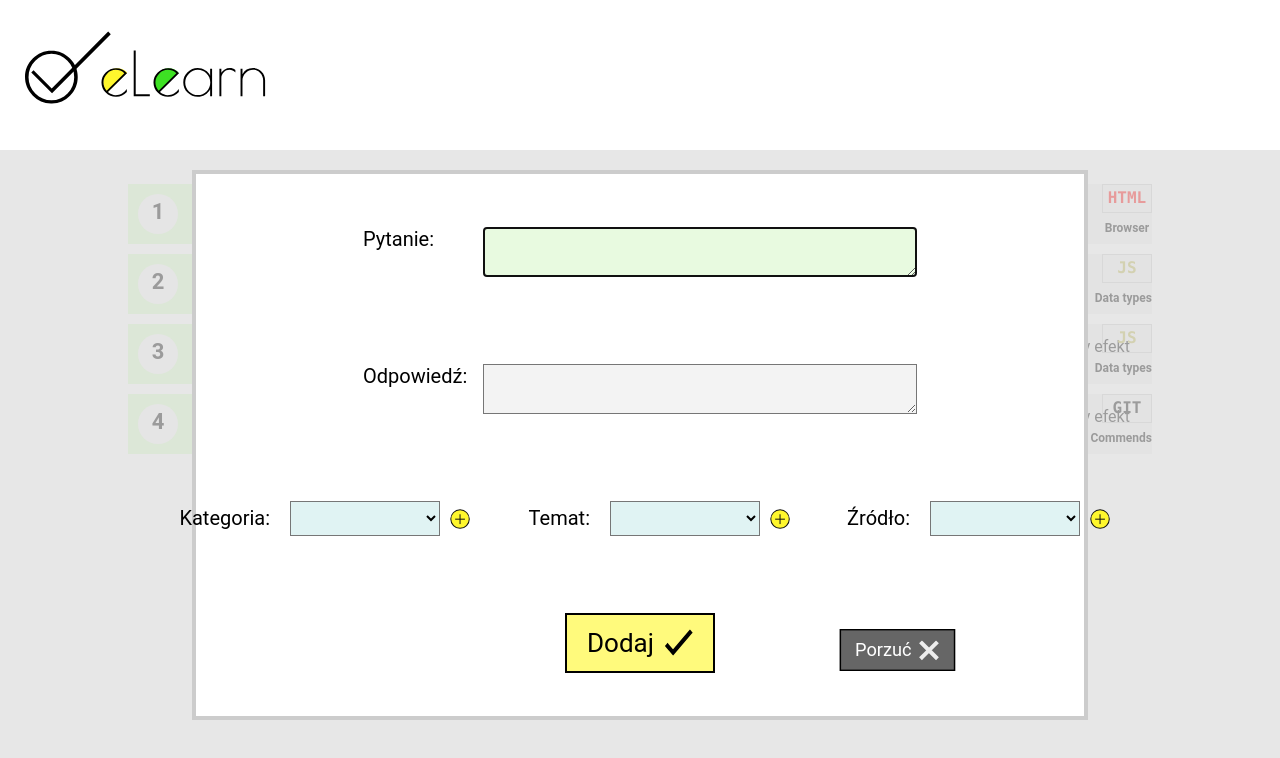
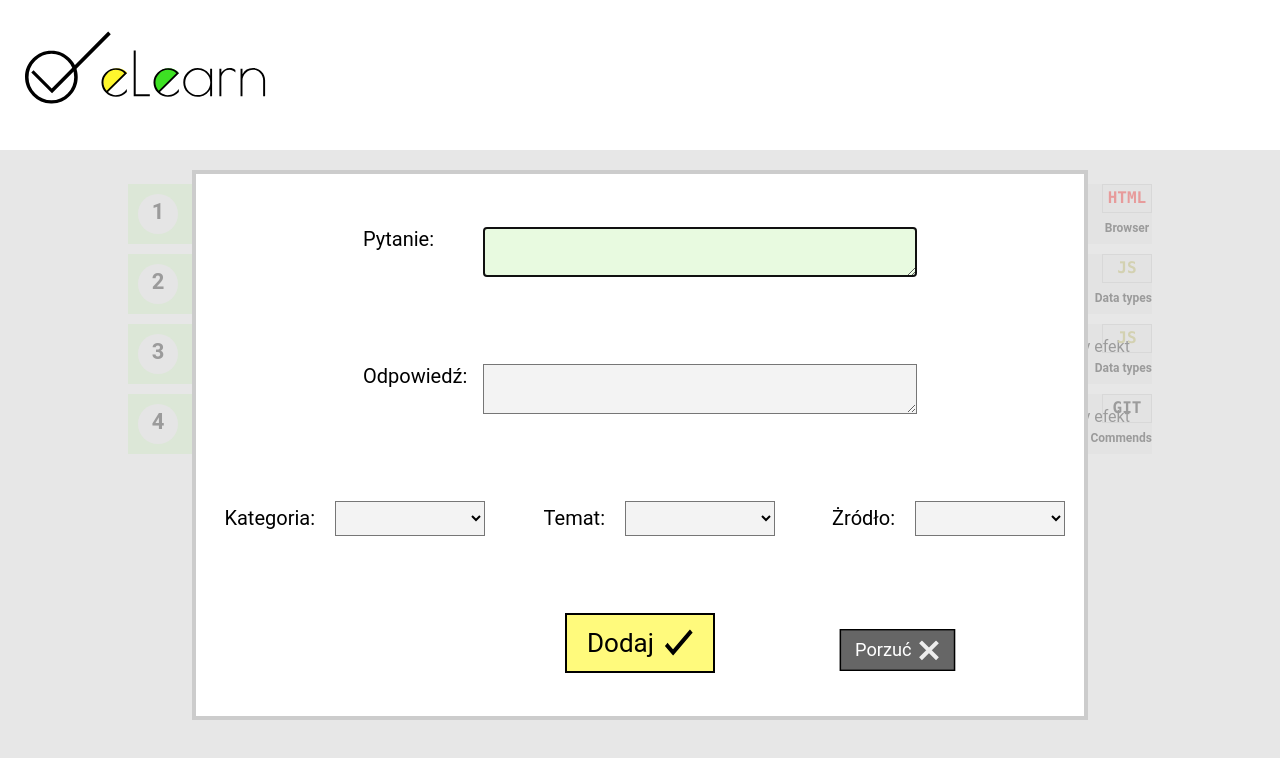
Before and after one commit to kargeb/eLearn, a React (Create React App) app: page /questions in a window 1280 px wide. Both pictures are taken after a click on the button "Dodaj". Shown: the top 758 px of the page. Built offline with nearby package versions, Linux system fonts and the light colour scheme.

Commit message:
add useDropdwon, remove cancel button from edit question form

```diff
--- a/src/assets/dummyData/questions.json
+++ b/src/assets/dummyData/questions.json
@@ -3,7 +3,7 @@
     "question": "jak otworzyc pusta strone w chrome",
     "answer": "about:blank",
     "category": "HTML",
-    "subject": "Browser",
+    "topic": "Browser",
     "source": "samuraj",
     "id": 1582808702000
   },
@@ -11,7 +11,7 @@
     "question": "efekt poelcenia: typeof null",
     "answer": "object - oficjlany błąd JSowy, NULL jest typu NULL",
     "category": "JS",
-    "subject": "Data types",
+    "topic": "Data types",
     "source": "samuraj",
     "id": 1582808703000
   },
@@ -19,7 +19,7 @@
     "question": "efekt polecenia: typeof function",
     "answer": "function - mimo, że jest to object, nie jest to błąd tylko zamierzony efekt",
     "category": "JS",
-    "subject": "Data types",
+    "topic": "Data types",
     "source": "samuraj",
     "id": 1582808704000
   },
@@ -27,7 +27,7 @@
     "question": "efekt polecenia: typeof function",
     "answer": "function - mimo, że jest to object, nie jest to błąd tylko zamierzony efekt",
     "category": "GIT",
-    "subject": "Commends",
+    "topic": "Commends",
     "source": "samuraj",
     "id": 1582808705000
   }
--- a/src/components/atoms/select/Select.jsx
+++ b/src/components/atoms/select/Select.jsx
@@ -9,7 +9,6 @@ import Label from '../label/Label';
 const StyledWrapper = styled.div`
   display: flex;
   margin: 10px;
-  /* background-color: blue; */
 `;
 
 const StyledSelect = styled.select`
@@ -20,17 +19,6 @@ const StyledSelect = styled.select`
   option {
     background-color: rgba(196, 196, 196, 0.2);
   }
-`;
-
-// const StyledOption = styled.option`
-//   background-color: rgba(196, 196, 196, 0.2);
-// `;
-
-const StyledIcon = styled(Icon)`
-  margin-top: 8px;
-  width: 20px;
-  height: 20px;
-  cursor: pointer;
 `;
 
 const StyledAddSelectForm = styled.div`
@@ -77,7 +65,9 @@ const Select = ({ category, options, gotValue, setValue, addOption }) => {
         value={gotValue}
         onChange={e => setValue(e.target.value)}
       >
-        <option disabled hidden />
+        <option disabled hidden>
+          {' '}
+        </option>
         {options.map(option => (
           <option key={option}>{option}</option>
         ))}
@@ -118,12 +108,14 @@ Select.propTypes = {
   category: PropTypes.string.isRequired,
   options: PropTypes.arrayOf(PropTypes.string).isRequired,
   gotValue: PropTypes.string,
-  setValue: PropTypes.func
+  setValue: PropTypes.func,
+  addOption: PropTypes.func
 };
 
 Select.defaultProps = {
   gotValue: '',
-  setValue: null
+  setValue: null,
+  addOption: () => {}
 };
 
 export default Select;
--- /dev/null
+++ b/src/components/hooks/useDropdown.jsx
@@ -0,0 +1,48 @@
+import React, { useState } from 'react';
+import styled from 'styled-components';
+import Label from '../atoms/label/Label';
+
+const StyledSelect = styled.select`
+  width: 150px;
+  background-color: rgba(196, 196, 196, 0.2);
+  height: 35px;
+
+  option {
+    background-color: rgba(196, 196, 196, 0.2);
+  }
+`;
+
+const StyledWrapper = styled.div`
+  display: flex;
+  margin: 10px;
+`;
+
+const useDropdown = (label, options, defaultState) => {
+  const [state, setState] = useState(defaultState);
+
+  const id = `useDropdown-${label}`;
+
+  const Dropdown = () => (
+    <StyledWrapper>
+      <Label select htmlFor={id}>
+        {label}:
+      </Label>
+      <StyledSelect
+        id={id}
+        value={state}
+        onChange={e => setState(e.target.value)}
+      >
+        <option disabled hidden>
+          {' '}
+        </option>
+        {options.map(option => (
+          <option key={option}>{option}</option>
+        ))}
+      </StyledSelect>
+    </StyledWrapper>
+  );
+
+  return [state, Dropdown, setState];
+};
+
+export default useDropdown;
--- a/src/components/molecules/Question/Question.jsx
+++ b/src/components/molecules/Question/Question.jsx
@@ -4,12 +4,9 @@ import styled from 'styled-components';
 
 const StyledWrapper = styled.div`
   margin: 10px auto;
-  /* padding: 10px;
-  background-color: #999; */
   width: 80vw;
   min-height: 50px;
   display: flex;
-  /* filter: blur(8px); */
 `;
 
 const StyledQuestion = styled.div`
@@ -19,7 +16,6 @@ const StyledQuestion = styled.div`
   width: 40%;
   padding: 10px;
   font-family: Roboto;
-  /* font-style: 600; */
   font-weight: 500;
   font-size: 18px;
   line-height: 36px;
@@ -30,7 +26,6 @@ const StyledAnswer = styled.div`
   white-space: pre-wrap;
   background-color: rgba(196, 196, 196, 0.2);
   width: 60%;
-  /* font-family: 'Open Sans'; */
   font-family: Roboto;
   font-style: normal;
   font-weight: 400;
@@ -81,7 +76,6 @@ const StyledSubjectFiled = styled.div`
   min-width: 50px;
   height: 29px;
   font-weight: bold;
-  /* border: 1px solid #ccc; */
   text-align: center;
   font-size: 12px;
 `;
@@ -92,7 +86,6 @@ const StyledSourceFiled = styled.div`
   left: 75%;
   min-width: 50px;
   height: 29px;
-  /* font-weight: bold; */
   border: 1px solid #ccc;
   text-align: center;
   font-size: 12px;
@@ -104,7 +97,6 @@ const StyledDateFiled = styled.div`
   left: 75%;
   min-width: 50px;
   height: 29px;
-  /* font-weight: bold; */
   border: 1px solid #ccc;
   text-align: center;
   font-style: italic;
@@ -118,7 +110,7 @@ const getDatefromId = id => {
 };
 
 const Question = ({ item, index, removeQuestion, turnOnEditMode }) => {
-  const { question, answer, category, id, subject, source } = item;
+  const { question, answer, category, id, topic, source } = item;
 
   return (
     <StyledWrapper>
@@ -139,7 +131,7 @@ const Question = ({ item, index, removeQuestion, turnOnEditMode }) => {
           <code>{category}</code>
         </StyledCategoryFiled>
         <StyledSubjectFiled>
-          <span>{subject}</span>
+          <span>{topic}</span>
         </StyledSubjectFiled>
         <StyledSourceFiled>
           <span>{source}</span>
@@ -158,17 +150,12 @@ Question.propTypes = {
     answer: PropTypes.string.isRequired,
     category: PropTypes.string.isRequired,
     id: PropTypes.number.isRequired,
-    subject: PropTypes.string.isRequired,
+    topic: PropTypes.string.isRequired,
     source: PropTypes.string
   }).isRequired,
-  index: PropTypes.number.isRequired
+  index: PropTypes.number.isRequired,
+  removeQuestion: PropTypes.func.isRequired,
+  turnOnEditMode: PropTypes.func.isRequired
 };
 
 export default Question;
-
-// item: PropTypes.exact({
-//   question: PropTypes.string.isRequired,
-//   answer: PropTypes.string.isRequired,
-//   category: PropTypes.string.isRequired,
-//   id: PropTypes.number.isRequired
-// })
--- a/src/components/organisms/NewQuestionForm/NewQuestionForm.jsx
+++ b/src/components/organisms/NewQuestionForm/NewQuestionForm.jsx
@@ -1,14 +1,13 @@
 import React, { useState, useRef, useEffect } from 'react';
 import PropTypes from 'prop-types';
 import styled from 'styled-components';
-import Input from '../../atoms/input/Input';
-import Select from '../../atoms/select/Select';
 import Button from '../../atoms/buttons/Button';
 import Icon from '../../atoms/icons/Icon';
 import cancelIcon from '../../../assets/images/CancelIcon.svg';
 import confirmIcon from '../../../assets/images/ConfirmIcon.svg';
 import Label from '../../atoms/label/Label';
 import TextArea from '../../atoms/input/TextArea';
+import useDropdown from '../../hooks/useDropdown';
 
 // import useInput from '../../atoms/input/useInput';
 
@@ -94,53 +93,33 @@ const NewQuestionForm = ({
 }) => {
   const [question, setQuestion] = useState(defaultQuestion.question);
   const [answer, setAnswer] = useState(defaultQuestion.answer);
-  const [category, setCategory] = useState(defaultQuestion.category);
-  const [subject, setSubject] = useState(defaultQuestion.subject);
-  const [source, setSource] = useState(defaultQuestion.source);
   const [emptyFieldsPrompt, setEmptyFildsPrompt] = useState(false);
 
-  const [categoryOptions, setCategoryOptions] = useState([
-    'JS',
-    'HTML',
-    'GIT',
-    'React'
-  ]);
-  const [topicOptions, setTopicOptions] = useState([
-    'Funkcje',
-    'Tablice',
-    'Hooki',
-    'Komendy',
-    'Other'
-  ]);
-  const [sourceOptions, setSourceOptions] = useState([
-    'Samuraj',
-    'ModernJS',
-    'Roman',
-    'Doc',
-    'Other'
-  ]);
+  const categories = ['JS', 'HTML', 'GIT', 'React'];
+  const topics = ['Funkcje', 'Tablice', 'Hooki', 'Komendy', 'Other'];
+  const sources = ['Samuraj', 'ModernJS', 'Roman', 'Doc', 'Other'];
+
+  const [category, CategoryDropdown, setCategory] = useDropdown(
+    'Kategoria',
+    categories,
+    defaultQuestion.category
+  );
+  const [topic, TopicDropdown, setTopic] = useDropdown(
+    'Temat',
+    topics,
+    defaultQuestion.topic
+  );
+  const [source, SourceDropdown, setSource] = useDropdown(
+    'Żródło',
+    sources,
+    defaultQuestion.source
+  );
 
   const inputRef = useRef();
 
   useEffect(() => {
     inputRef.current.focus();
   }, []);
-
-  const addOption = (Category, newOption) => {
-    switch (Category) {
-      case 'Kategoria':
-        setCategoryOptions(prevState => [...prevState, newOption]);
-        break;
-      case 'Temat':
-        setTopicOptions(prevState => [...prevState, newOption]);
-        break;
-      case 'Źródło':
-        setSourceOptions(prevState => [...prevState, newOption]);
-        break;
-      default:
-        break;
-    }
-  };
 
   const resetStates = () => {
     setQuestion('');
@@ -154,12 +133,12 @@ const NewQuestionForm = ({
       question,
       answer,
       category,
-      subject,
+      topic,
       source,
       id: +new Date() // date as number for example: 1582808704000
     };
 
-    if (question && answer && category && subject && source) {
+    if (question && answer && category && topic && source) {
       addNewQuestion(newQuestion);
       resetStates();
       inputRef.current.focus();
@@ -175,12 +154,12 @@ const NewQuestionForm = ({
       question,
       answer,
       category,
-      subject,
+      topic,
       source,
       id
     };
 
-    if (question && answer && category && subject && source) {
+    if (question && answer && category && topic && source) {
       editQuestion(editedQuestion);
       toggleFormVisibility();
     } else {
@@ -189,8 +168,7 @@ const NewQuestionForm = ({
   };
 
   return (
-    <>
-      {console.log('2323')}
+    <div>
       <StyledBackground />
       <StyledFormWrapper>
         <StyledInputWrapper>
@@ -210,41 +188,10 @@ const NewQuestionForm = ({
             onChange={e => setAnswer(e.target.value)}
           />
         </StyledInputWrapper>
-        {/* <Input
-          refProp={inputRef}
-          label="Pytanie: "
-          name="questionInput"
-          gotValue={question}
-          setValue={setQuestion}
-        /> */}
-        {/* <Input
-          label="Odpowiedź: "
-          name="answerInput"
-          gotValue={answer}
-          setValue={setAnswer}
-        /> */}
         <StyledSelectsWrapper>
-          <Select
-            category="Kategoria"
-            addOption={addOption}
-            options={categoryOptions}
-            gotValue={category}
-            setValue={setCategory}
-          />
-          <Select
-            category="Temat"
-            addOption={addOption}
-            options={topicOptions}
-            gotValue={subject}
-            setValue={setSubject}
-          />
-          <Select
-            category="Źródło"
-            addOption={addOption}
-            options={sourceOptions}
-            gotValue={source}
-            setValue={setSource}
-          />
+          <CategoryDropdown />
+          <TopicDropdown />
+          <SourceDropdown />
         </StyledSelectsWrapper>
         <StyledButtonWrapper>
           {editMode ? (
@@ -261,14 +208,16 @@ const NewQuestionForm = ({
               <Icon horizontalGap icon={confirmIcon} />
             </StyledAddButton>
           )}
-          <StyledCancelButton onClick={toggleFormVisibility} type="button">
-            Porzuć
-            <Icon horizontalGap icon={cancelIcon} />
-          </StyledCancelButton>
+          {!editMode && (
+            <StyledCancelButton onClick={toggleFormVisibility} type="button">
+              Porzuć
+              <Icon horizontalGap icon={cancelIcon} />
+            </StyledCancelButton>
+          )}
         </StyledButtonWrapper>
         {emptyFieldsPrompt && <StyledPrompt>Są puste pola!</StyledPrompt>}
       </StyledFormWrapper>
-    </>
+    </div>
   );
 };
 
--- a/src/views/QuestionsView/QuestionsView.jsx
+++ b/src/views/QuestionsView/QuestionsView.jsx
@@ -31,7 +31,7 @@ const QuestionsView = () => {
 
   const editQuestion = editedQuestion => {
     const newQuestions = questions.map(question => {
-      if (question.id == editedQuestion.id) {
+      if (question.id === editedQuestion.id) {
         const edited = { ...editedQuestion };
         return edited;
       }
@@ -49,7 +49,7 @@ const QuestionsView = () => {
 
   const turnOnEditMode = id => {
     setEditMode(true);
-    const pointedQuestion = questions.filter(question => question.id == id);
+    const pointedQuestion = questions.filter(question => question.id === id);
     setEditingQuestion(pointedQuestion[0]);
     toggleFormVisibility();
   };
@@ -58,7 +58,7 @@ const QuestionsView = () => {
     question: '',
     answer: '',
     category: '',
-    subject: '',
+    topic: '',
     source: ''
   };
 
```
Also changed, not shown: src/components/atoms/input/useInput.jsx (deleted, +0 -56 lines).
